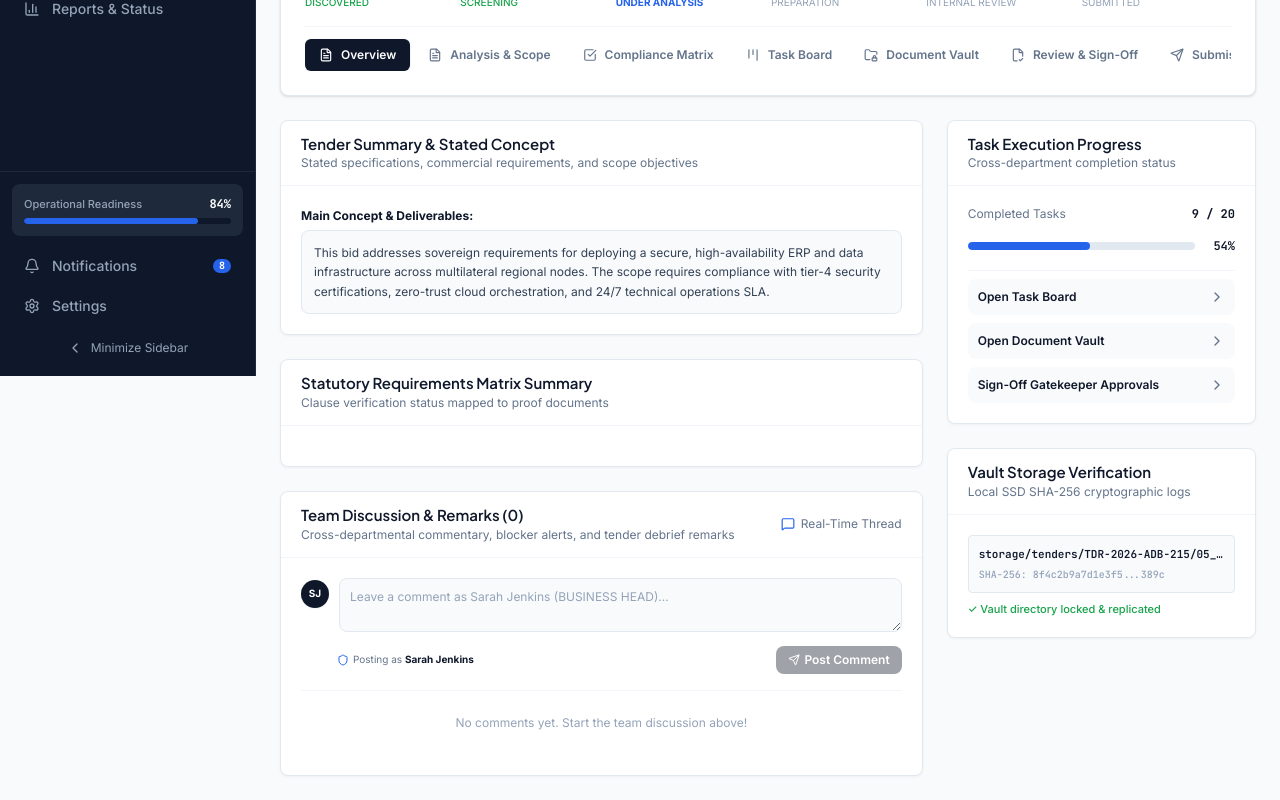
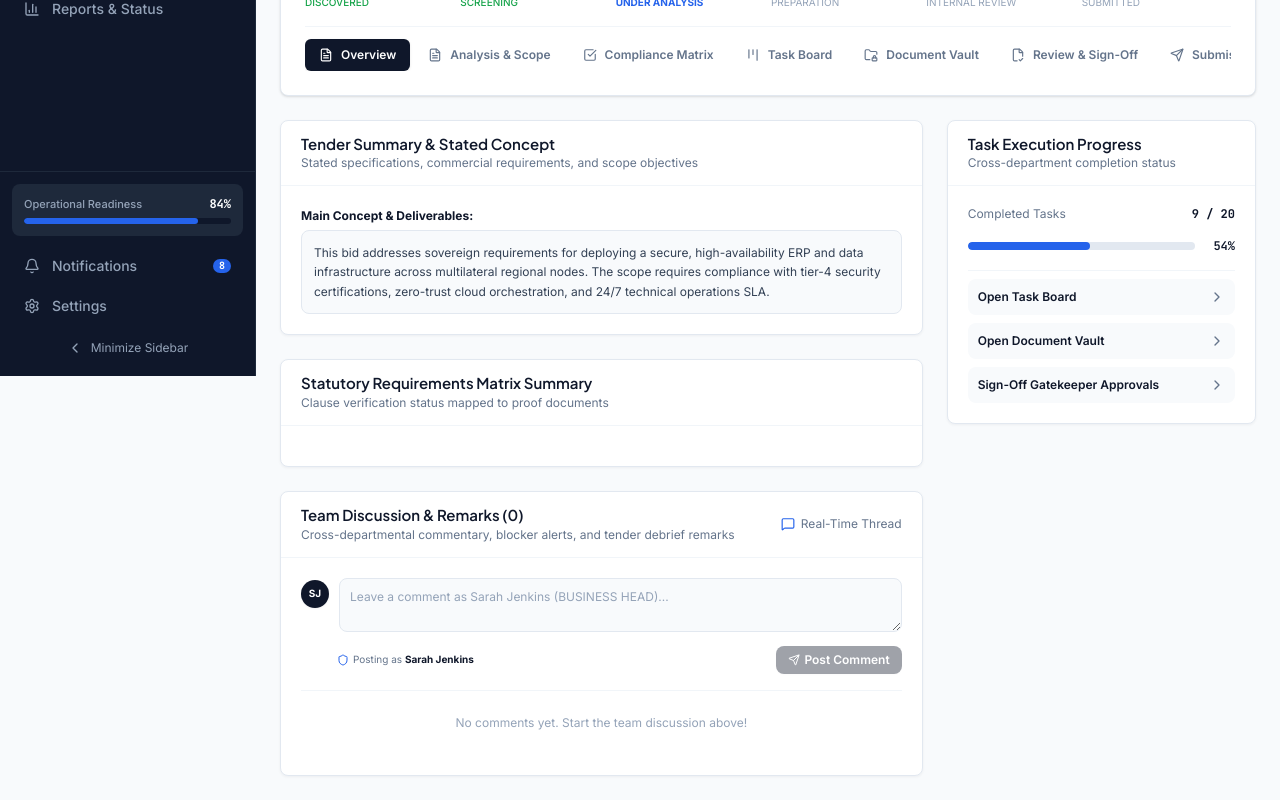
Before and after one commit to akib25889/Tender-tracker-v2, a React (Vite) app in the folder frontend/: page /tenders/TDR-2026-ADB-215 in a window 1280 px wide. Shown: the part 424-1224 px from the top of the page. Built offline with nearby package versions, Linux system fonts and the light colour scheme.

Commit message:
style: remove Vault Storage Verification card from proposal workspace

```diff
--- a/frontend/src/pages/TenderDetailPage.tsx
+++ b/frontend/src/pages/TenderDetailPage.tsx
@@ -423,22 +423,6 @@ export const TenderDetailPage: React.FC = () => {
                 </div>
               </div>
             </Card>
-
-            <Card title="Vault Storage Verification" subtitle="Local SSD SHA-256 cryptographic logs">
-              <div className="space-y-2 text-[11px] text-[#64748B]">
-                <div className="p-2.5 bg-[#F8FAFC] rounded border border-[#E2E8F0] font-mono">
-                  <div className="text-[#0F172A] font-semibold truncate">
-                    storage/tenders/{tender.id}/05_final_submission_package/
-                  </div>
-                  <div className="text-[10px] text-[#94A3B8] mt-1 truncate">
-                    SHA-256: 8f4c2b9a7d1e3f5...389c
-                  </div>
-                </div>
-                <p className="text-[11px] text-[#16A34A] flex items-center gap-1 font-medium">
-                  ✓ Vault directory locked &amp; replicated
-                </p>
-              </div>
-            </Card>
           </div>
         </div>
       ) : (
```
